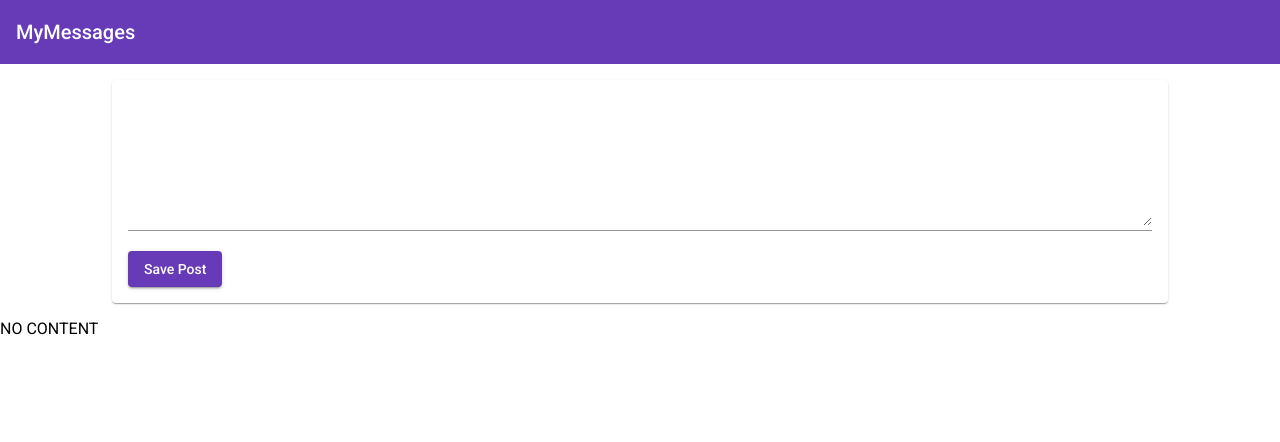
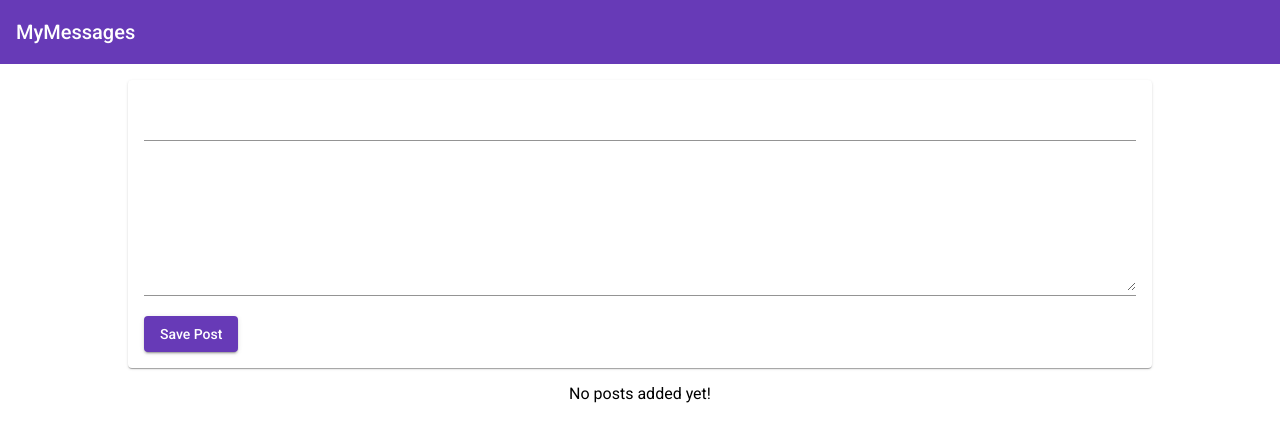
Before and after one commit to nowayjose5/udemy-mean-course, an Angular app: page / in a window 1280 px wide. Shown: the top 442 px of the page. Built offline with nearby package versions, Linux system fonts and the light colour scheme.

Commit message:
creating posts with property & event binding. Also, setup Prettier as default formatter

```diff
--- a/src/app/app.component.css
+++ b/src/app/app.component.css
@@ -1,3 +1,5 @@
 main {
+  width: 80%;
+  margin: auto;
   margin-top: 1rem;
 }
--- a/src/app/app.component.html
+++ b/src/app/app.component.html
@@ -1,4 +1,5 @@
 <app-header></app-header>
 <main>
-  <app-post-create></app-post-create>
+  <app-post-create (postCreated)="onPostAdded($event)"></app-post-create>
+  <app-post-list [posts]="storedPosts"></app-post-list>
 </main>
--- a/src/app/app.component.ts
+++ b/src/app/app.component.ts
@@ -3,8 +3,12 @@
 @Component({
   selector: 'app-root',
   templateUrl: './app.component.html',
-  styleUrls: ['./app.component.css']
+  styleUrls: ['./app.component.css'],
 })
 export class AppComponent {
-  title = 'udemy-mean-course';
+  storedPosts: any[] = [];
+
+  onPostAdded(post: any) {
+    this.storedPosts.push(post);
+  }
 }
--- a/src/app/posts/post-create/post-create.component.css
+++ b/src/app/posts/post-create/post-create.component.css
@@ -1,8 +1,3 @@
-mat-card {
-  width: 80%;
-  margin: auto;
-}
-
 mat-form-field,
 textarea {
   width: 100%;
--- a/src/app/posts/post-create/post-create.component.html
+++ b/src/app/posts/post-create/post-create.component.html
@@ -1,10 +1,11 @@
 <mat-card>
   <mat-form-field>
-    <textarea matInput rows="6" [(ngModel)]="enteredValue"></textarea>
+    <input matInput type="text" [(ngModel)]="enteredTitle" />
+  </mat-form-field>
+  <mat-form-field>
+    <textarea matInput rows="6" [(ngModel)]="enteredContent"></textarea>
   </mat-form-field>
   <button mat-raised-button color="primary" (click)="addPost()">
     Save Post
   </button>
 </mat-card>
-
-<p>{{ newPost }}</p>
--- a/src/app/posts/post-create/post-create.component.ts
+++ b/src/app/posts/post-create/post-create.component.ts
@@ -1,4 +1,4 @@
-import { Component } from '@angular/core';
+import { Component, EventEmitter, Output } from '@angular/core';
 
 @Component({
   selector: 'app-post-create',
@@ -6,10 +6,12 @@
   styleUrls: ['post-create.component.css'],
 })
 export class PostCreateComponent {
-  enteredValue = '';
-  newPost = 'NO CONTENT';
+  enteredTitle = '';
+  enteredContent = '';
+  @Output() postCreated = new EventEmitter();
 
   addPost() {
-    this.newPost = this.enteredValue;
+    const post = { title: this.enteredTitle, content: this.enteredContent };
+    this.postCreated.emit(post);
   }
 }
--- /dev/null
+++ b/src/app/posts/post-list.component/post-list.component.css
@@ -0,0 +1,8 @@
+:host {
+  display: block;
+  margin-top: 1rem;
+}
+
+.info-text {
+  text-align: center;
+}
--- /dev/null
+++ b/src/app/posts/post-list.component/post-list.component.html
@@ -0,0 +1,9 @@
+<mat-accordion multi="true" *ngIf="posts.length">
+  <mat-expansion-panel *ngFor="let post of posts">
+    <mat-expansion-panel-header>
+      {{ post.title }}
+    </mat-expansion-panel-header>
+    <p>{{ post.content }}</p>
+  </mat-expansion-panel>
+</mat-accordion>
+<p class="info-text mat-body1" *ngIf="!posts.length">No posts added yet!</p>
```
Also changed, not shown: src/app/app.module.ts (+9 -1 lines), src/app/posts/post-list.component/post-list.component.ts (added, +15 -0 lines).
